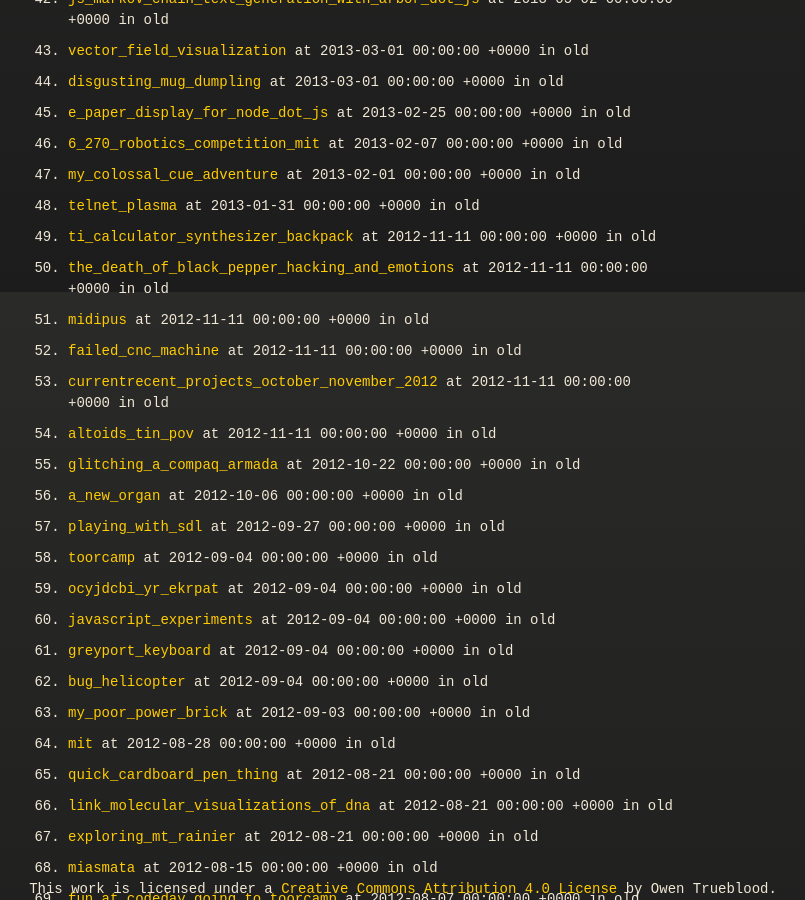
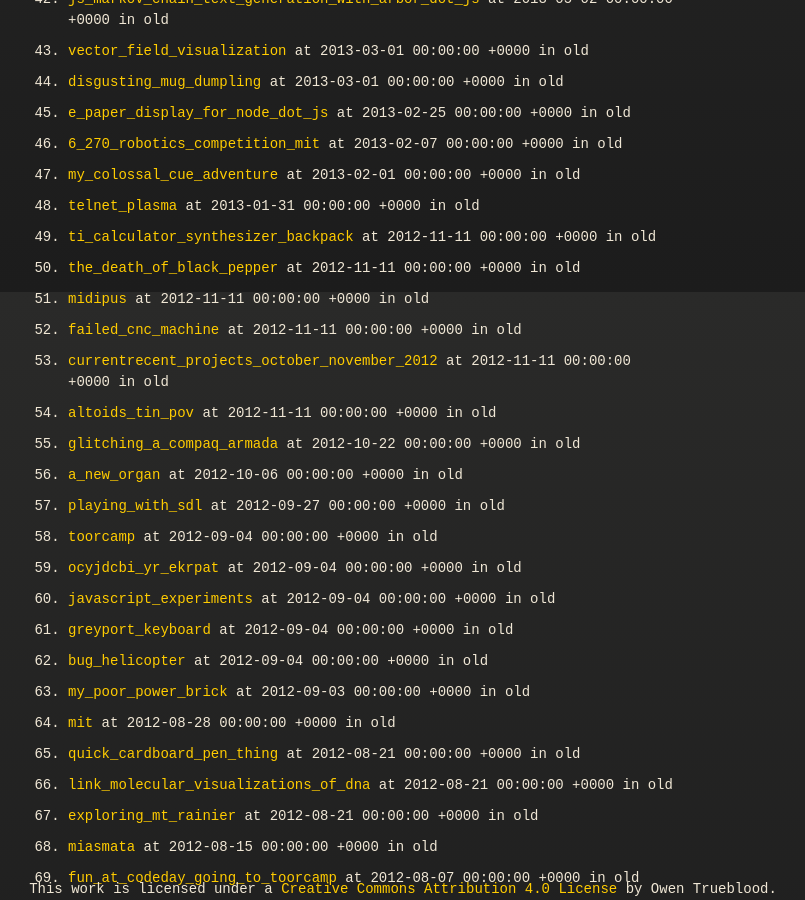
Before and after one commit to jmpinit/old-blog, a Jekyll site: the page built from index.html, in a window 1280 px wide and 900 px high, scrolled down 1508 px. Shown: the whole window, without its empty margins (237-1042 px from the left). Built offline with Jekyll 4.4.1, drawn with Linux system fonts in a browser that asks for light colours.

Commit message:
Less dramatic title.

```diff
--- a/_posts/2012-11-11-the_death_of_black_pepper.md
+++ b/_posts/2012-11-11-the_death_of_black_pepper.md
@@ -1,6 +1,6 @@
 ---
 layout: post
-title: "the_death_of_black_pepper_hacking_and_emotions"
+title: "the_death_of_black_pepper"
 description: ""
 category: "old"
 tags: []
```
